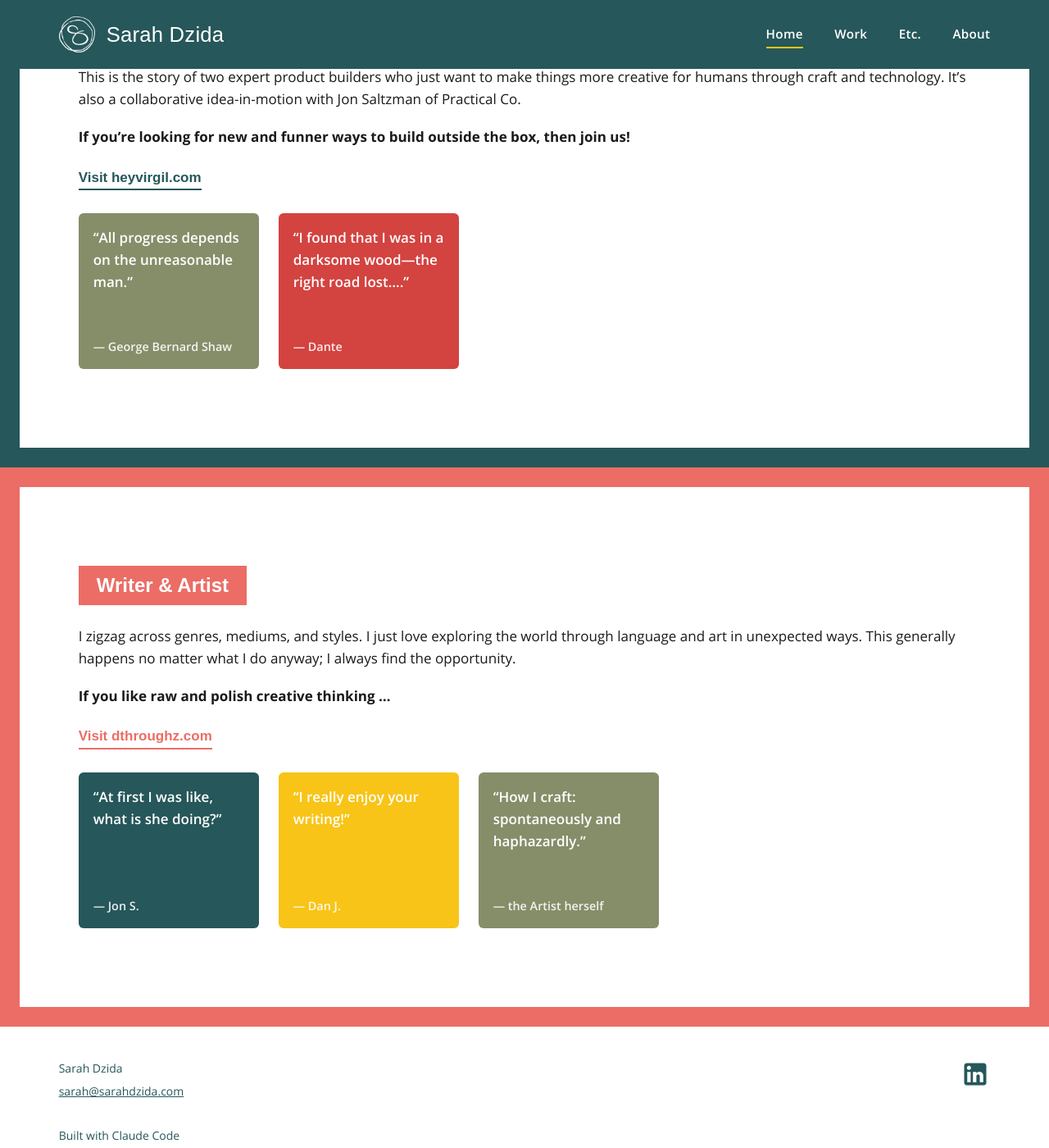
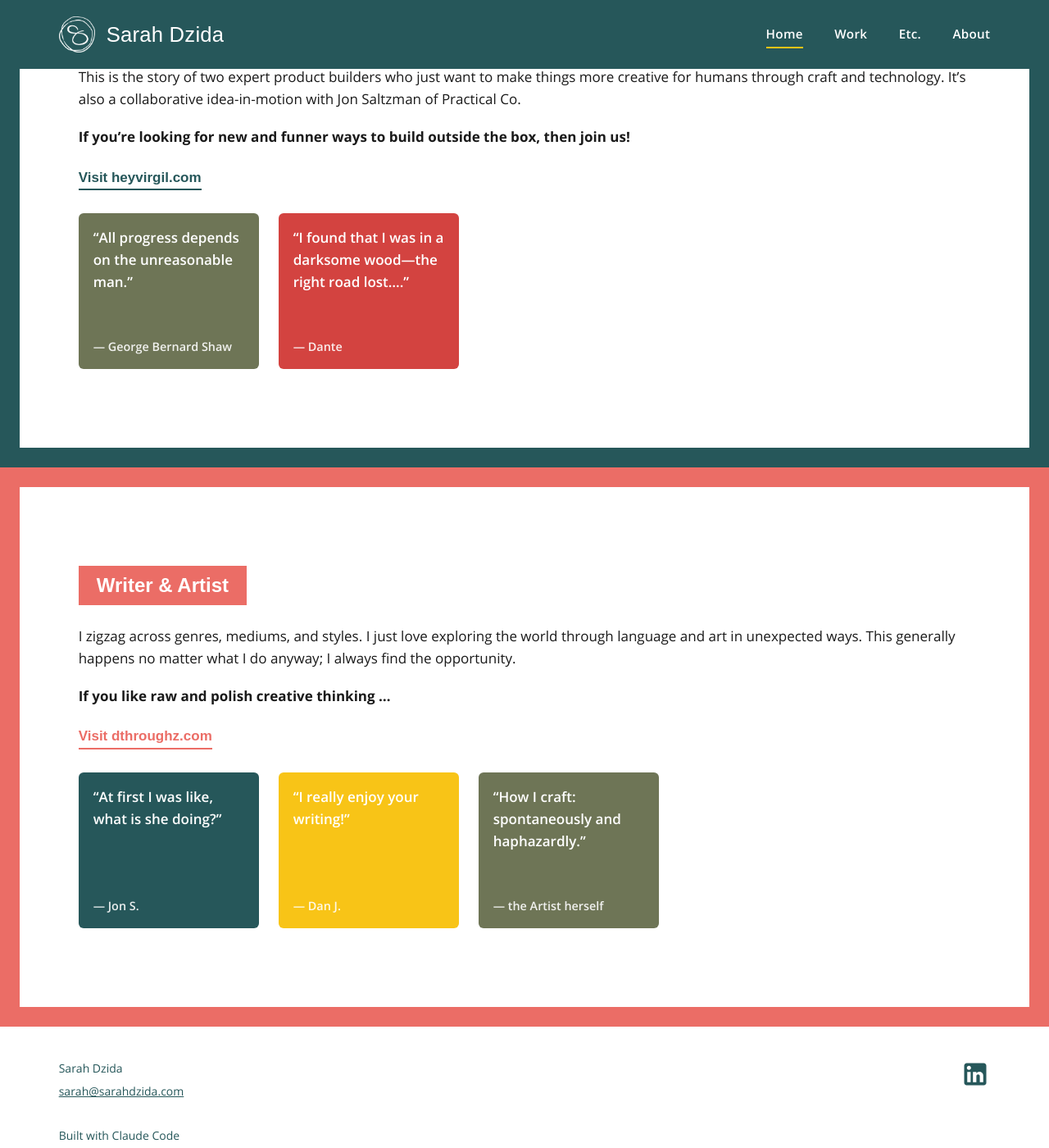
Before and after one commit to esdeezee/sarah-dzida, a Jekyll site: the page built from index.html, in a window 1280 px wide and 1400 px high, scrolled down 1541 px. Shown: the whole window at 82% size. Built offline with Jekyll 4.4.1, drawn with Linux system fonts in a browser that asks for light colours; some web fonts are replaced.

Commit message:
Keep accessible darker olive for testimonial cards; coral stays original

```diff
--- a/css/style.css
+++ b/css/style.css
@@ -537,7 +537,7 @@ ul {
   background: var(--color-coral);
 }
 .testimonial--olive {
-  background: var(--color-olive);
+  background: var(--olive-text);
 }
 .testimonial--yellow {
   background: var(--color-yellow);
```
